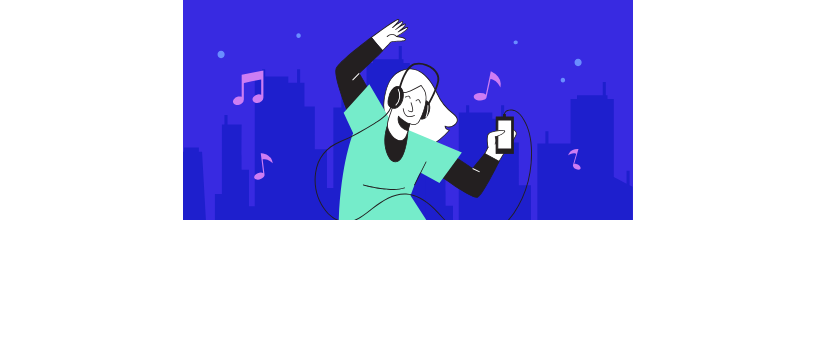
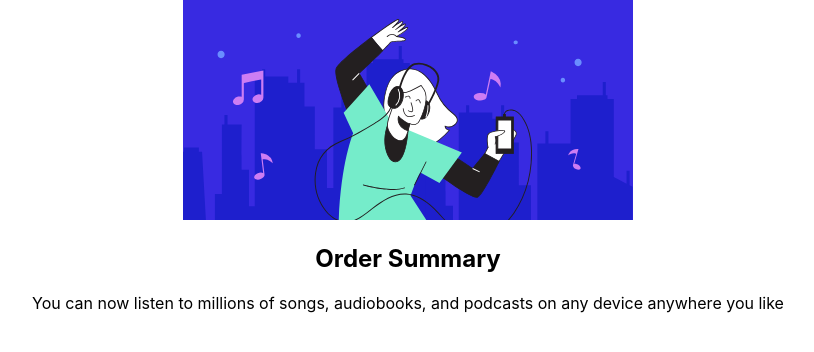
Before and after one commit to MirkusX/order-summary-component, a React (Create React App) app: page / in a window 1280 px wide. Shown: the top 352 px of the page, without its empty margins (232-1046 px from the left). Built offline with nearby package versions, Linux system fonts and the light colour scheme.

Commit message:
added paragraph

```diff
--- a/src/Components/Card.js
+++ b/src/Components/Card.js
@@ -7,7 +7,13 @@ export const Card = () => {
         <div>
           <img src={hero} />
         </div>
-        <div></div>
+        <div>
+          <h1>Order Summary</h1>
+          <p>
+            You can now listen to millions of songs, audiobooks, and podcasts on
+            any device anywhere you like
+          </p>
+        </div>
       </div>
     </section>
   );
```
